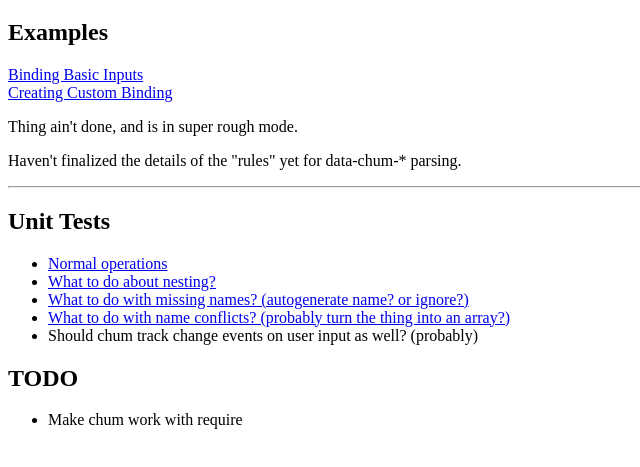
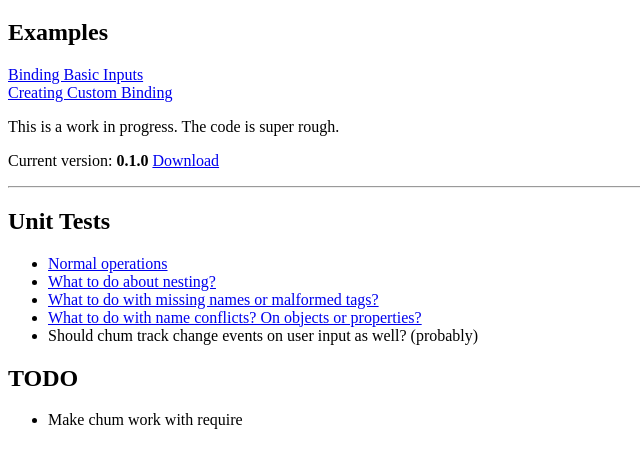
Before and after one commit to irysius/chum, a plain HTML site: page index.html in a window 1280 px wide. Shown: the part 61-528 px from the top of the page, without its empty margins (0-640 px from the left). Drawn offline with Linux system fonts and the light colour scheme.

Commit message:
Updating to 0.1.0

```diff
--- a/index.html
+++ b/index.html
@@ -10,15 +10,15 @@
         <h2>Examples</h2>
         <div><a href="example1.html">Binding Basic Inputs</a></div>
         <div><a href="example2.html">Creating Custom Binding</a></div>
-        <p>Thing ain't done, and is in super rough mode.</p>
-        <p>Haven't finalized the details of the "rules" yet for data-chum-* parsing.</p>
+        <p>This is a work in progress.  The code is super rough.</p>
+        <p>Current version: <strong>0.1.0</strong> <a href="versions/chum.0.1.0.js" download>Download</a></p>
         <hr />
         <h2>Unit Tests</h2>
         <ul>
 			<li><a href="tests/normal.html">Normal operations</a></li>
             <li><a href="tests/nesting.html">What to do about nesting?</a></li>
-            <li><a href="tests/malformed.html">What to do with missing names? (autogenerate name? or ignore?)</a></li>
-            <li><a href="tests/duplicates.html">What to do with name conflicts? (probably turn the thing into an array?)</a></li>
+            <li><a href="tests/malformed.html">What to do with missing names or malformed tags?</a></li>
+            <li><a href="tests/duplicates.html">What to do with name conflicts? On objects or properties?</a></li>
             <li>Should chum track change events on user input as well? (probably)</li>
         </ul>
         <h2>TODO</h2>
--- a/js/chum.js
+++ b/versions/chum.0.1.0.js
@@ -2,7 +2,7 @@
 	var exports = definition();
 	window.chum = exports.chum;
 })(function () {
-	var version = '0.0.1';
+	var version = '0.1.0';
 	var selObject = 'data-chum-obj';
 	var selProp = 'data-chum-prop';
 	var selType = 'data-chum-type';
```
Also changed, not shown: 1 other file.
